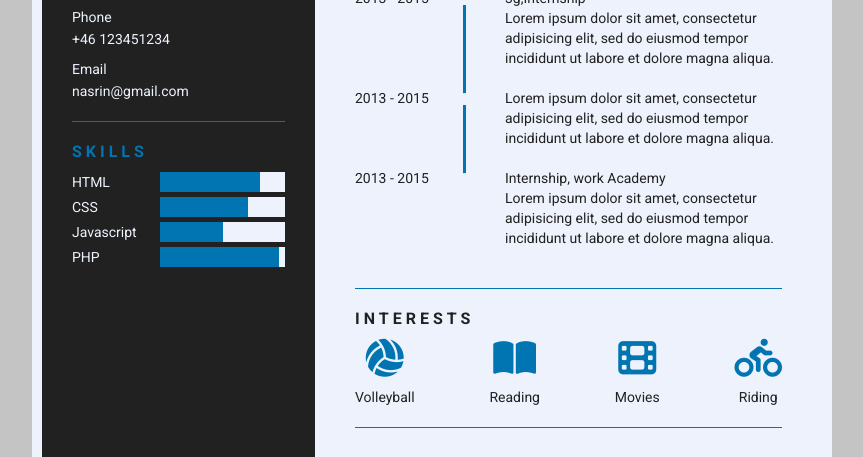
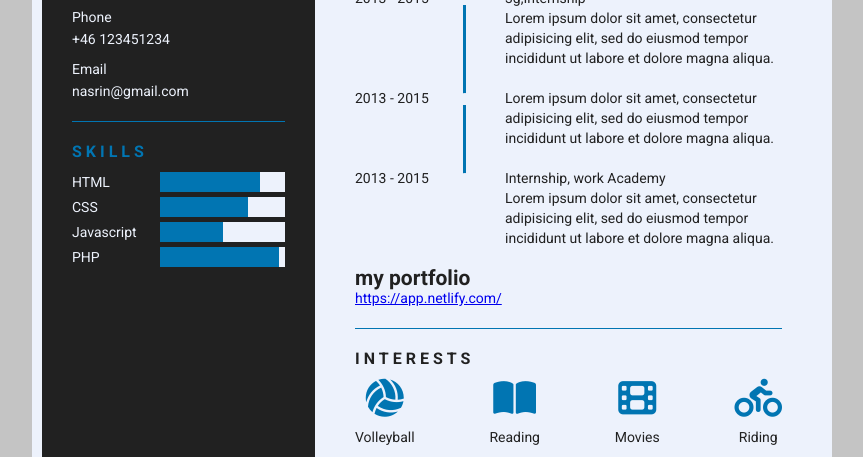
Before and after one commit to Nasrin1080/chas.cv, a plain HTML site: page index.html in a window 1280 px wide. Shown: the part 799-1256 px from the top of the page, without its empty margins (208-1071 px from the left). Drawn offline with Linux system fonts and the light colour scheme.

Commit message:
i change index.html

```diff
--- a/index.html
+++ b/index.html
@@ -156,6 +156,10 @@
 					</div>
 				</div>
 			</div>
+            <section class="portfolio" id="portfolio">
+
+                <h1 class="heading"> my <span>portfolio</span></h1>
+                <a href="https://app.netlify.com/teams/tonu-kazi/sites">https://app.netlify.com/</a>
 		</div>
 		<div class="item interests">
 			<div class="title">Interests</div>
```
